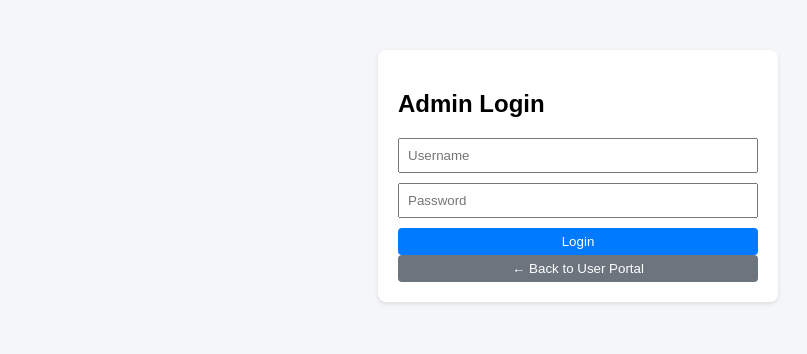
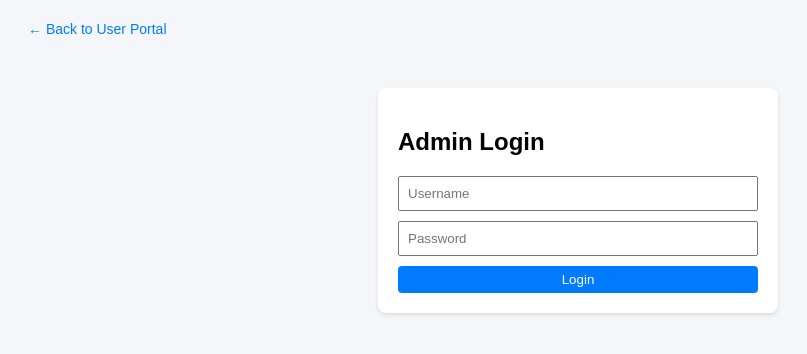
Before and after one commit to Abir-droid/complaint-management-system, a Flask app: page /admin/login in a window 1280 px wide. Shown: the top 354 px of the page, without its empty margins (62-869 px from the left). Run offline with Flask 3, Linux system fonts and the light colour scheme.

Commit message:
Ui element update

```diff
--- a/templates/admin.html
+++ b/templates/admin.html
@@ -18,6 +18,9 @@
 </head>
 <body>
     <div class="container">
+        <div style="margin-top: 15px;">
+            <a href="/" style="color: #007bff; text-decoration: none; font-size: 14px;">← Back to User Portal</a>
+        </div>
         <!-- Login Form -->
         <div id="loginCard" class="card" style="max-width: 400px; margin: 50px auto;">
             <h2>Admin Login</h2>
@@ -27,10 +30,6 @@
                 <input type="password" id="password" placeholder="Password" style="width:100%; margin-bottom:10px; padding:8px;" required>
                 <button type="submit" style="width:100%; background:#007bff; color:white;">Login</button>
             </form>
-            <!-- Back to User Portal Button -->
-            <a href="/" style="text-decoration:none;">
-                <button type="button" style="width:100%; background:#6c757d; color:white;">← Back to User Portal</button>
-            </a>
         </div>
 
         <!-- Admin Dashboard -->
```
